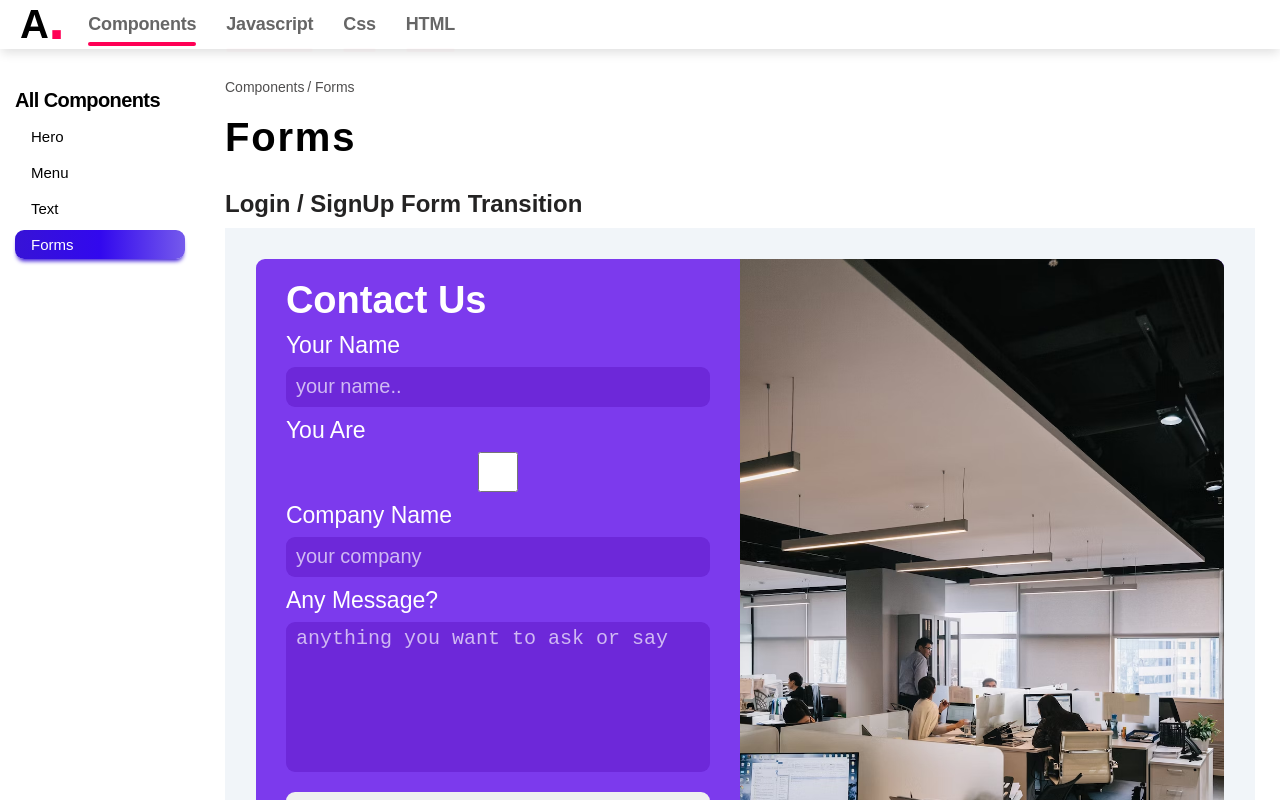
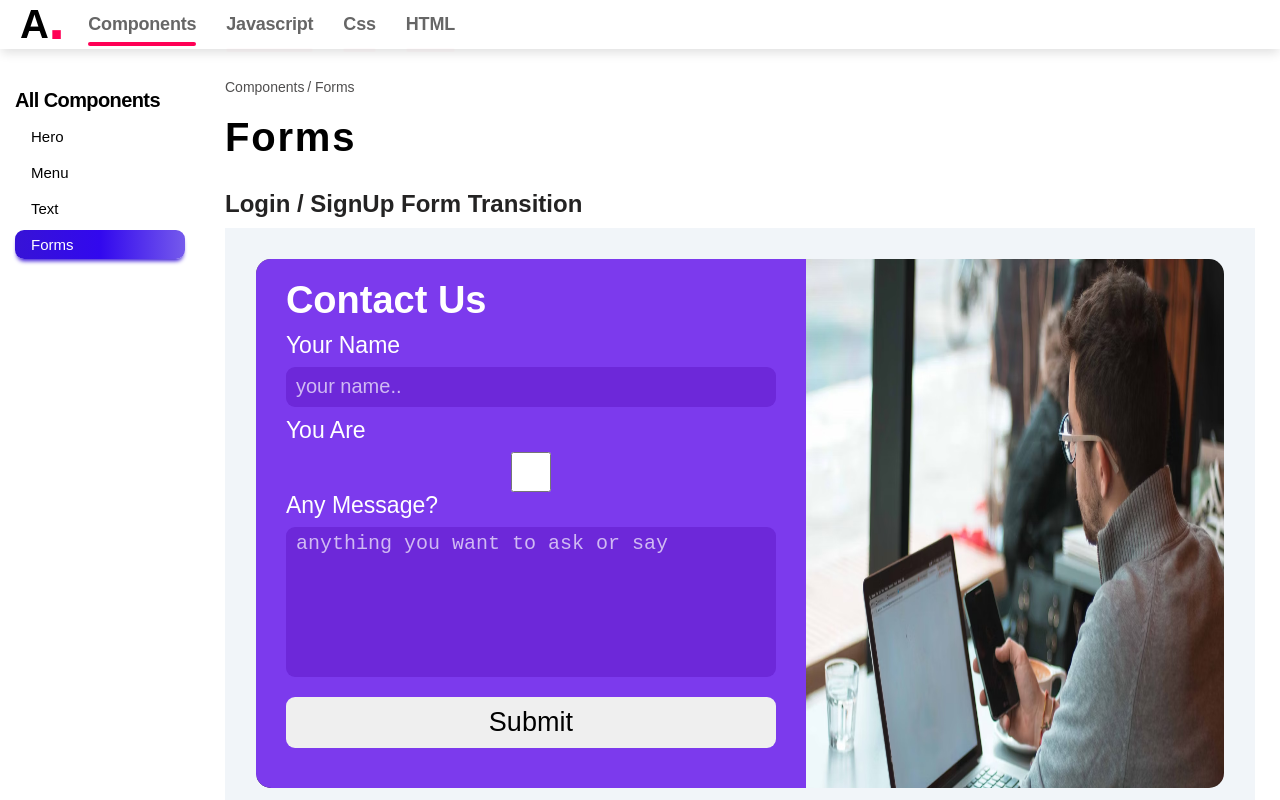
Before and after one commit to AishaMirza1/myCodeBlog, a React (Vite) app: page /components/forms in a window 1280 px wide. Built offline with nearby package versions, Linux system fonts and the light colour scheme.

Commit message:
style: add img slide animation and div show on click animation

```diff
--- a/src/pages/components/forms/form1/Form1.jsx
+++ b/src/pages/components/forms/form1/Form1.jsx
@@ -1,8 +1,32 @@
+import { useState } from "react";
 import Heading2 from "../../../../ui/Heading2";
 import styles from "./form1.module.css";
-// import img1 from "./img/individual.webp";
+import img1 from "./img/individual.avif";
 import img2 from "./img/company.avif";
+import { AnimatePresence, motion } from "framer-motion";
 export default function Form1() {
+  const [isChecked, setIsChecked] = useState(false);
+  const handleCheckboxChange = (event) => {
+    setIsChecked(event.target.checked);
+  };
+  const imgVariants = {
+    initial: { x: 0 },
+    enter: { x: ["-20%", "52%"] },
+  };
+  const inputDivVariants = {
+    transition: { duration: 0.1 },
+    initial: { y: -10 },
+    enter: { y: 0 },
+    exit: { y: -10 },
+  };
+  const fadeInOut = {
+    initial: { opacity: 0 },
+    enter: { opacity: 1 },
+    exit: {
+      opacity: 0,
+      transition: { ease: "linear" },
+    },
+  };
   return (
     <section>
       <Heading2 text="Login / SignUp Form Transition" />
@@ -25,11 +49,27 @@ export default function Form1() {
               <input
                 type="checkbox"
                 id="company-or-individual"
-                autoComplete="off"
-                spellCheck="false"
+                checked={isChecked}
+                onChange={handleCheckboxChange}
               />
             </div>
-            <div className={styles.inputDiv}>
+            <motion.div
+              style={{ position: "relative" }}
+              variants={inputDivVariants}
+              initial="initial"
+              animate={isChecked ? "enter" : "initial"}
+              exit="exit"
+              transition={{ duration: 0.35, ease: "linear" }}
+            >
+              <AnimatePresence>
+                {isChecked && (
+                  <motion.div
+                    className={styles.inputDiv}
+                    variants={fadeInOut}
+                    initial="initial"
+                    animate={isChecked && "enter"}
+                    exit="exit"
+                  >
                     <label htmlFor="company">Company Name</label>
                     <input
                       type="text"
@@ -38,7 +78,9 @@ export default function Form1() {
                       spellCheck="false"
                       placeholder="your company"
                     />
-            </div>
+                  </motion.div>
+                )}
+              </AnimatePresence>
               <div className={styles.inputDiv}>
                 <label htmlFor="message">Any Message?</label>
                 <textarea
@@ -49,10 +91,23 @@ export default function Form1() {
                 />
               </div>
               <button type="submit">Submit</button>
+            </motion.div>
           </form>
-          <div>
-            <img src={img2} />
-          </div>
+          <motion.div
+            variants={imgVariants}
+            animate={isChecked ? "enter" : "initial"}
+            initial="initial"
+            transition={{
+              type: "spring",
+              damping: 8,
+              stiffness: 50,
+              restDelta: 0.001,
+            }}
+            className={styles.formImgContainer}
+          >
+            <img src={img2} alt="img1" />
+            <img src={img1} />
+          </motion.div>
         </div>
       </div>
     </section>
--- a/src/pages/components/forms/form1/form1.module.css
+++ b/src/pages/components/forms/form1/form1.module.css
@@ -1,24 +1,21 @@
 .form1Container {
   background-color: rgb(241 245 249);
   padding: 3%;
+  color: #fff;
 }
 .form1ContainerInner {
+  height: fit-content;
+  position: relative;
+  border-radius: 15px;
+  overflow: hidden;
+}
+.form1 {
   background-color: rgb(124 58 237);
   /* background-color: rgb(79 70 229); */
-  color: #fff;
-  display: grid;
-  grid-template-columns: 1fr 1fr;
-  border-radius: 9px;
-}
-.form1ContainerInner img {
-  width: 100%;
-  height: 100%;
-  object-fit: cover;
-  border-top-right-radius: 9px;
-  border-bottom-right-radius: 9px;
-}
-.form1 {
   padding: 2rem 3rem;
+  position: relative;
+  z-index: 99;
+  width: 550px;
 }
 .form1 h3 {
   font-size: 3.8rem;
@@ -64,7 +61,6 @@
   margin-block: 1rem;
   border-radius: 9px;
   font-size: 2.7rem;
-
   transition: transform 0.05s ease-in;
 }
 .form1 button:hover {
@@ -77,3 +73,20 @@
 ::-ms-input-placeholder {
   color: #ffffffad;
 }
+
+.formImgContainer {
+  overflow: hidden;
+  position: absolute;
+  top: 0;
+  left: 0%;
+  z-index: 0;
+  display: grid;
+  grid-template-columns: 1fr 1fr;
+  gap: 2rem;
+}
+.form1Container img {
+  width: 100%;
+  background-size: cover;
+  display: inline-block;
+  min-height: 700px;
+}
--- a/src/pages/components/text/flickeringText/TextAnimations.jsx
+++ b/src/pages/components/text/flickeringText/TextAnimations.jsx
@@ -50,8 +50,8 @@ function InclineTextAnimation({ text }) {
     enter: (i) => ({
       y: "-5.8rem",
       transition: {
-        duration: 0.2,
-        delay: i * 0.098,
+        duration: 0.4,
+        delay: i * 0.05,
         ease: [0.5, 0.465, 0.87, 0.9],
       },
     }),
```
Also changed, not shown: src/pages/components/forms/form1/img/individual.avif (added), src/pages/components/forms/form1/img/individual.webp (deleted). Lines whose indentation alone changed are shown as unchanged.
